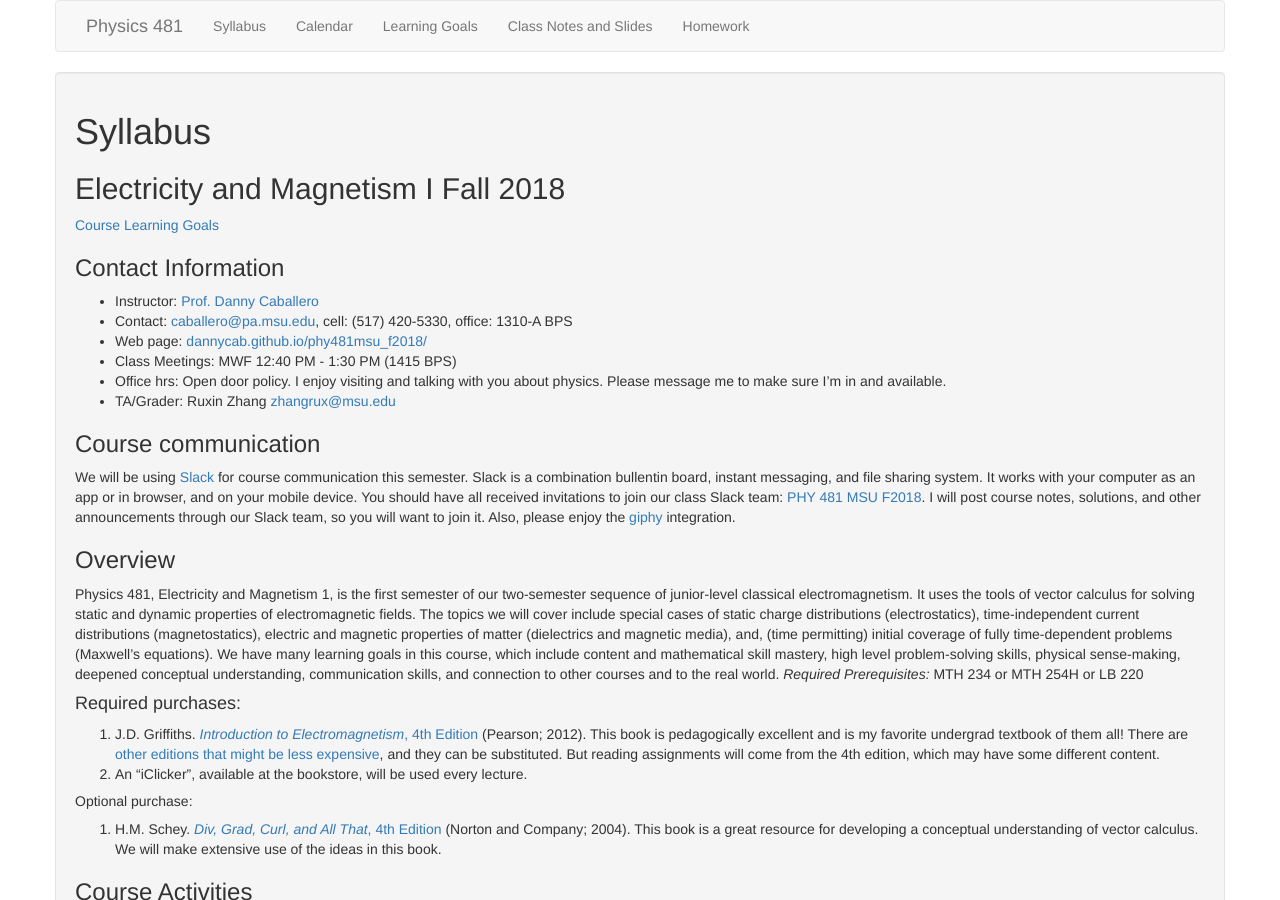
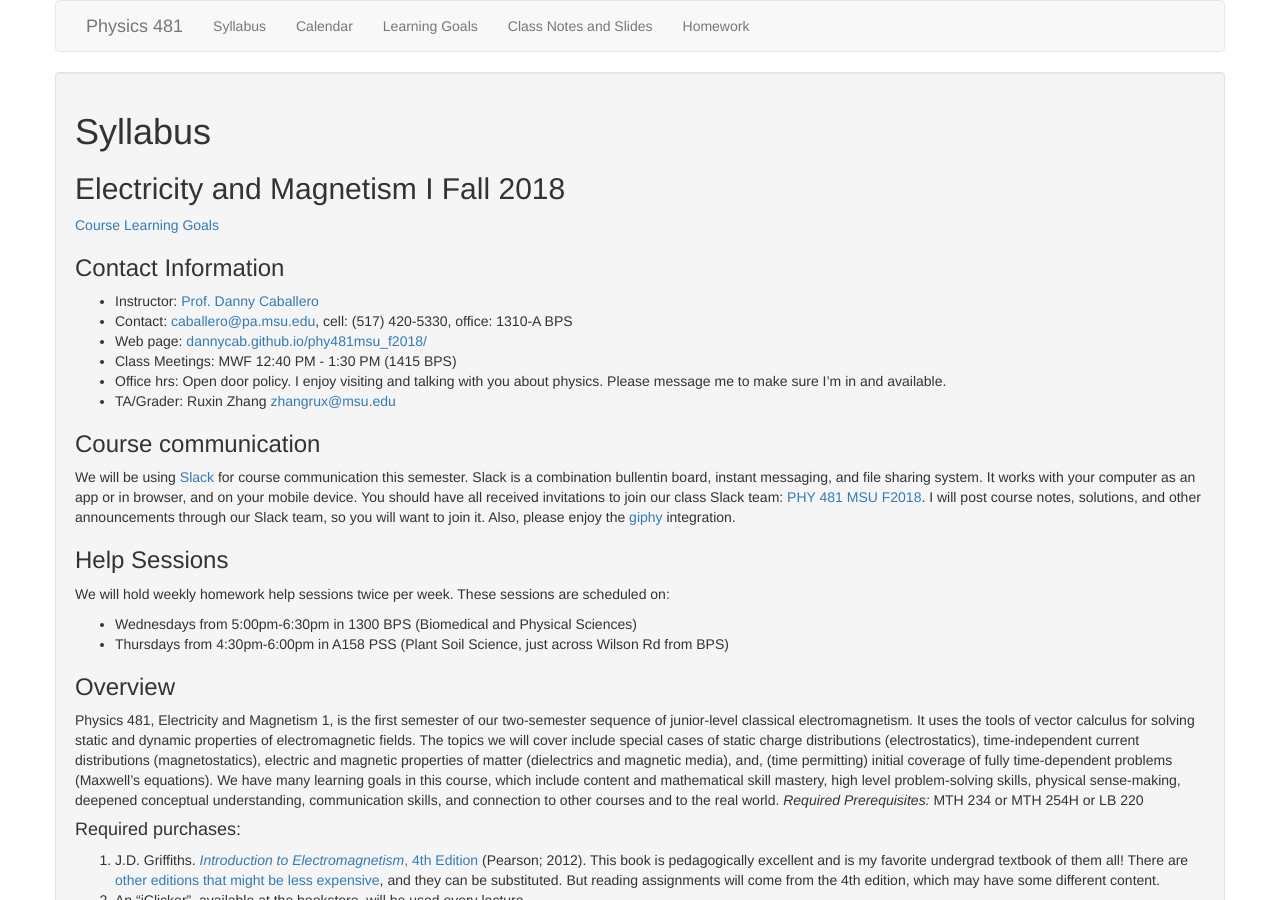
Before and after one commit to dannycab/phy481msu_f2018, a Jekyll site: the page built from index.md, in a window 1280 px wide and 900 px high. Built offline with Jekyll 4.4.1, drawn with Linux system fonts in a browser that asks for light colours.

Commit message:
updated with help session information

```diff
--- a/index.md
+++ b/index.md
@@ -22,6 +22,13 @@ use_math: true
 ### Course communication
 
 We will be using [Slack](http://slack.com/) for course communication this semester. Slack is a combination bullentin board, instant messaging, and file sharing system. It works with your computer as an app or in browser, and on your mobile device. You should have all received invitations to join our class Slack team: [PHY 481 MSU F2018](http://phy481msuf2018.slack.com). I will post course notes, solutions, and other announcements through our Slack team, so you will want to join it. Also, please enjoy the [giphy](https://giphy.com/) integration.
+
+### Help Sessions
+
+We will hold weekly homework help sessions twice per week. These sessions are scheduled on:
+
+- Wednesdays from 5:00pm-6:30pm in 1300 BPS (Biomedical and Physical Sciences)
+- Thursdays from 4:30pm-6:00pm in A158 PSS (Plant Soil Science, just across Wilson Rd from BPS)
 
 ### Overview
 
```
Also changed, not shown: 1 other file.
